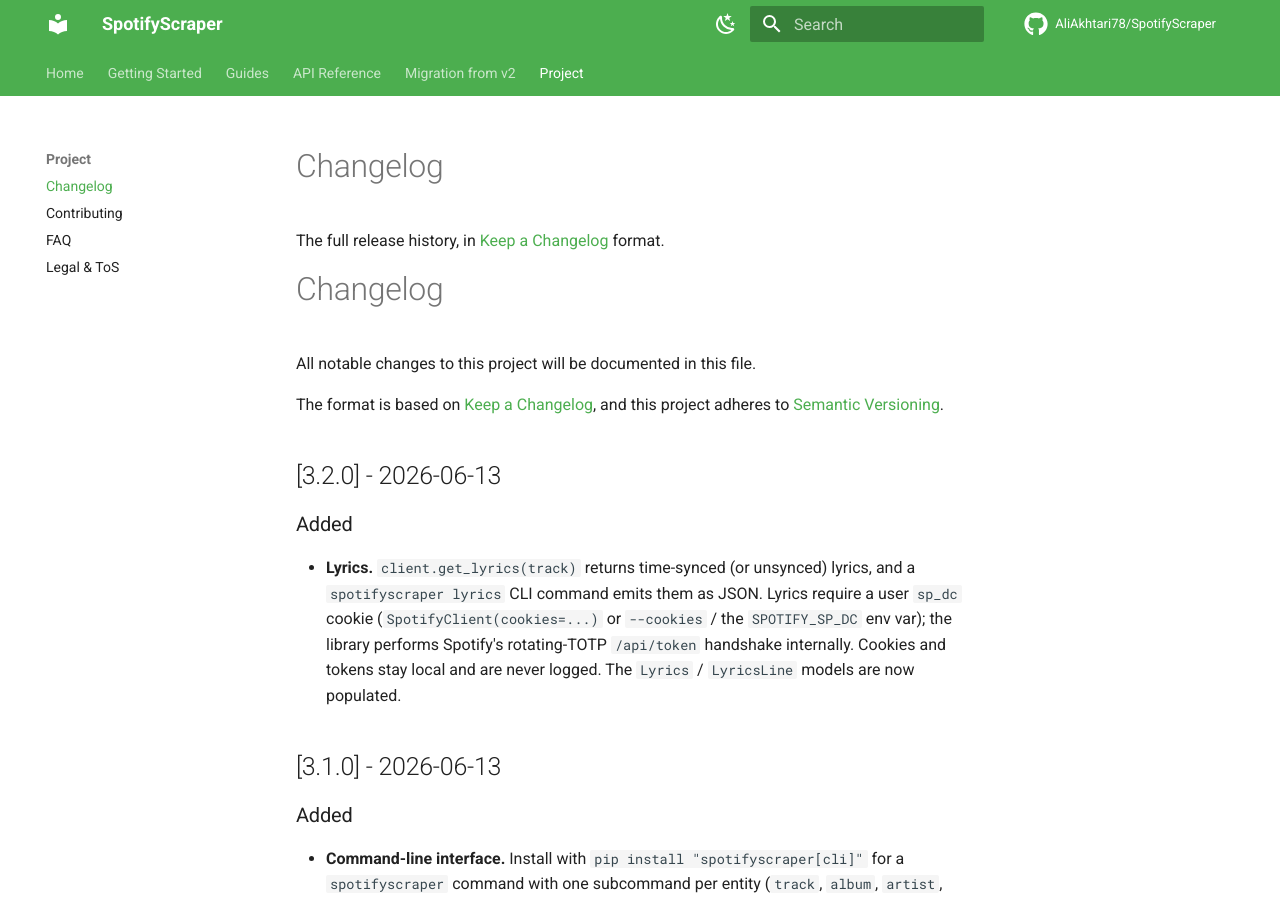
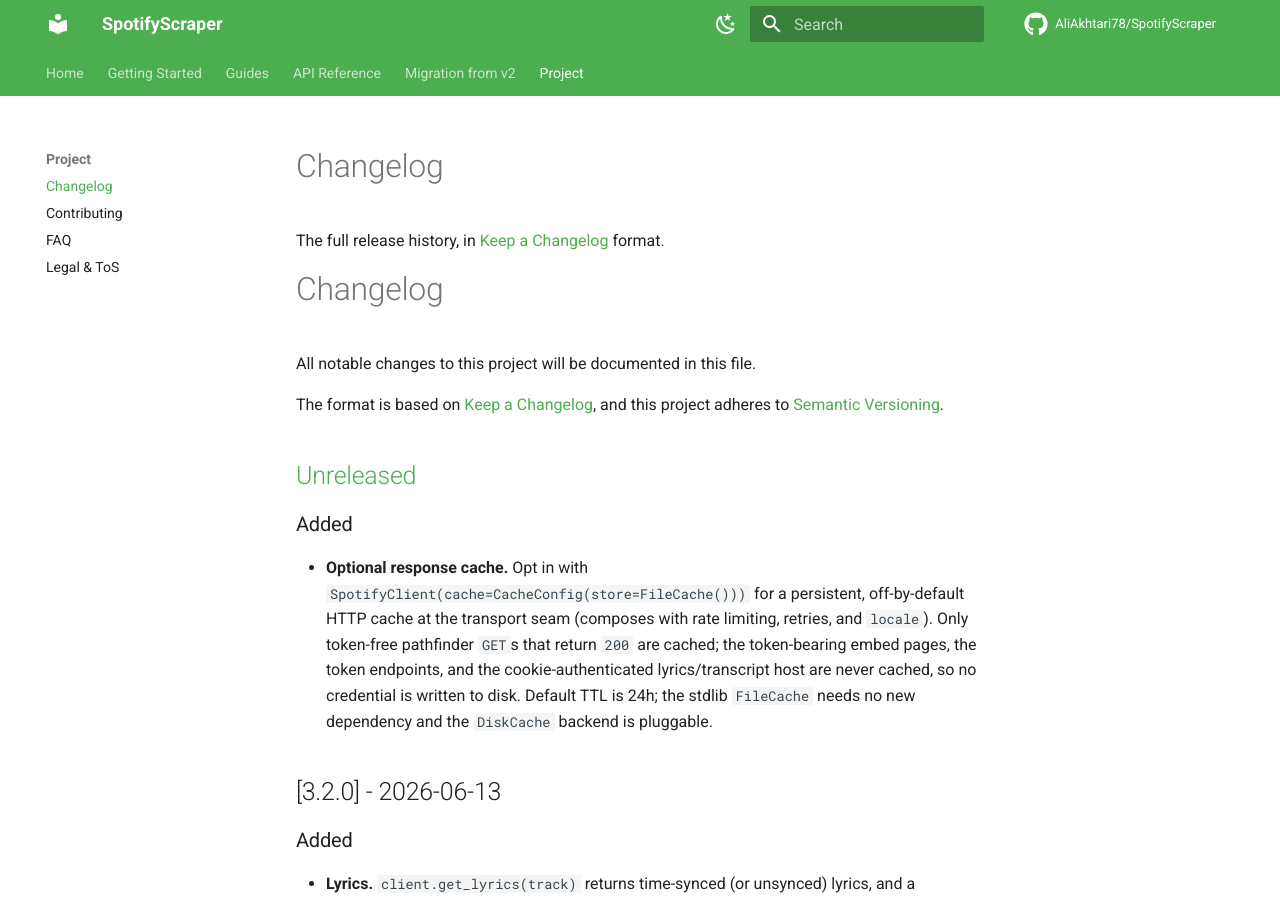
Before and after one commit to AliAkhtari78/SpotifyScraper, an MkDocs documentation site: the page built from docs/changelog.md, in a window 1280 px wide and 900 px high. Built offline with MkDocs 1.6.1 and Material for MkDocs 9.7.7, drawn with Linux system fonts in a browser that asks for light colours; comment, search, counter and statistics services are not loaded.

Commit message:
docs: document the optional response cache across all surfaces
#137 response cache is documented across every surface (code shipped earlier):

- New guides/caching.md (opt-in usage, token-safe cacheability rules, TTL/config,
  pluggable DiskCache backend) + nav entry.
- README: Response caching section + Features bullet + roadmap (3.5 cache shipped).
- docs/index.md: roadmap + success admonition.
- CHANGELOG: Unreleased "Optional response cache" entry.
- OpenSpec: record the docs + prior code fix in tasks.

Co-Authored-By: Claude Opus 4.8 (1M context) <noreply@anthropic.com>

```diff
--- a/CHANGELOG.md
+++ b/CHANGELOG.md
@@ -4,6 +4,18 @@ All notable changes to this project will be documented in this file.
 
 The format is based on [Keep a Changelog](https://keepachangelog.com/en/1.0.0/),
 and this project adheres to [Semantic Versioning](https://semver.org/spec/v2.0.0.html).
+
+## [Unreleased]
+
+### Added
+- **Optional response cache.** Opt in with
+  `SpotifyClient(cache=CacheConfig(store=FileCache()))` for a persistent,
+  off-by-default HTTP cache at the transport seam (composes with rate limiting,
+  retries, and `locale`). Only token-free pathfinder `GET`s that return `200` are
+  cached; the token-bearing embed pages, the token endpoints, and the
+  cookie-authenticated lyrics/transcript host are never cached, so no credential
+  is written to disk. Default TTL is 24h; the stdlib `FileCache` needs no new
+  dependency and the `DiskCache` backend is pluggable.
 
 ## [3.2.0] - 2026-06-13
 
--- a/mkdocs.yml
+++ b/mkdocs.yml
@@ -94,6 +94,7 @@ nav:
     - Lyrics & cookies: guides/lyrics-and-cookies.md
     - Async: guides/async.md
     - Media downloads: guides/media-downloads.md
+    - Response caching: guides/caching.md
     - Anti-ban & resilience: guides/anti-ban.md
     - Browser fallback: guides/browser-fallback.md
     - Error handling: guides/error-handling.md
```
Also changed, not shown: README.md (+20 -1 lines), docs/guides/caching.md (added, +62 -0 lines), docs/index.md (+8 -2 lines), openspec/changes/add-response-cache/tasks.md (+8 -0 lines).
